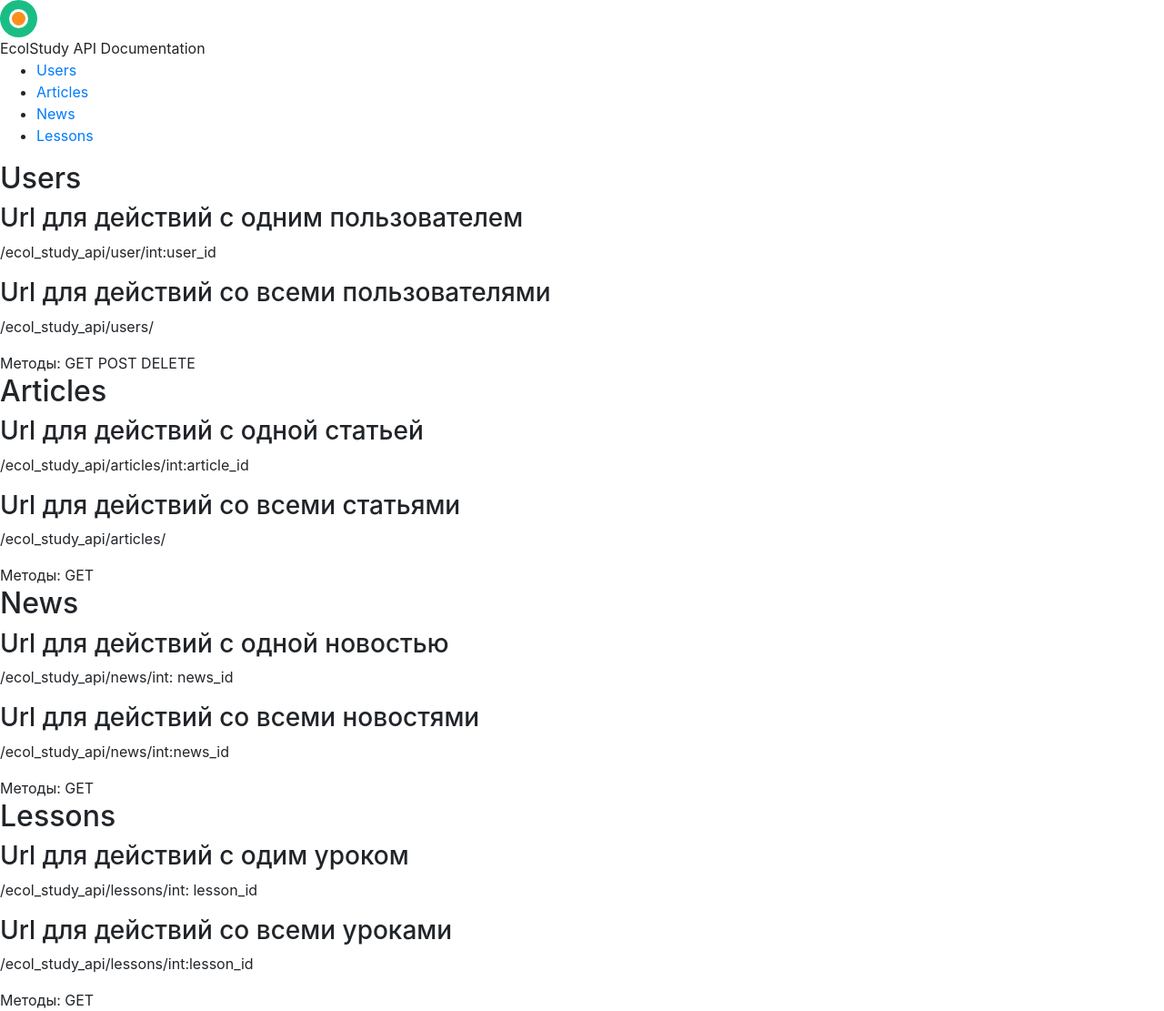
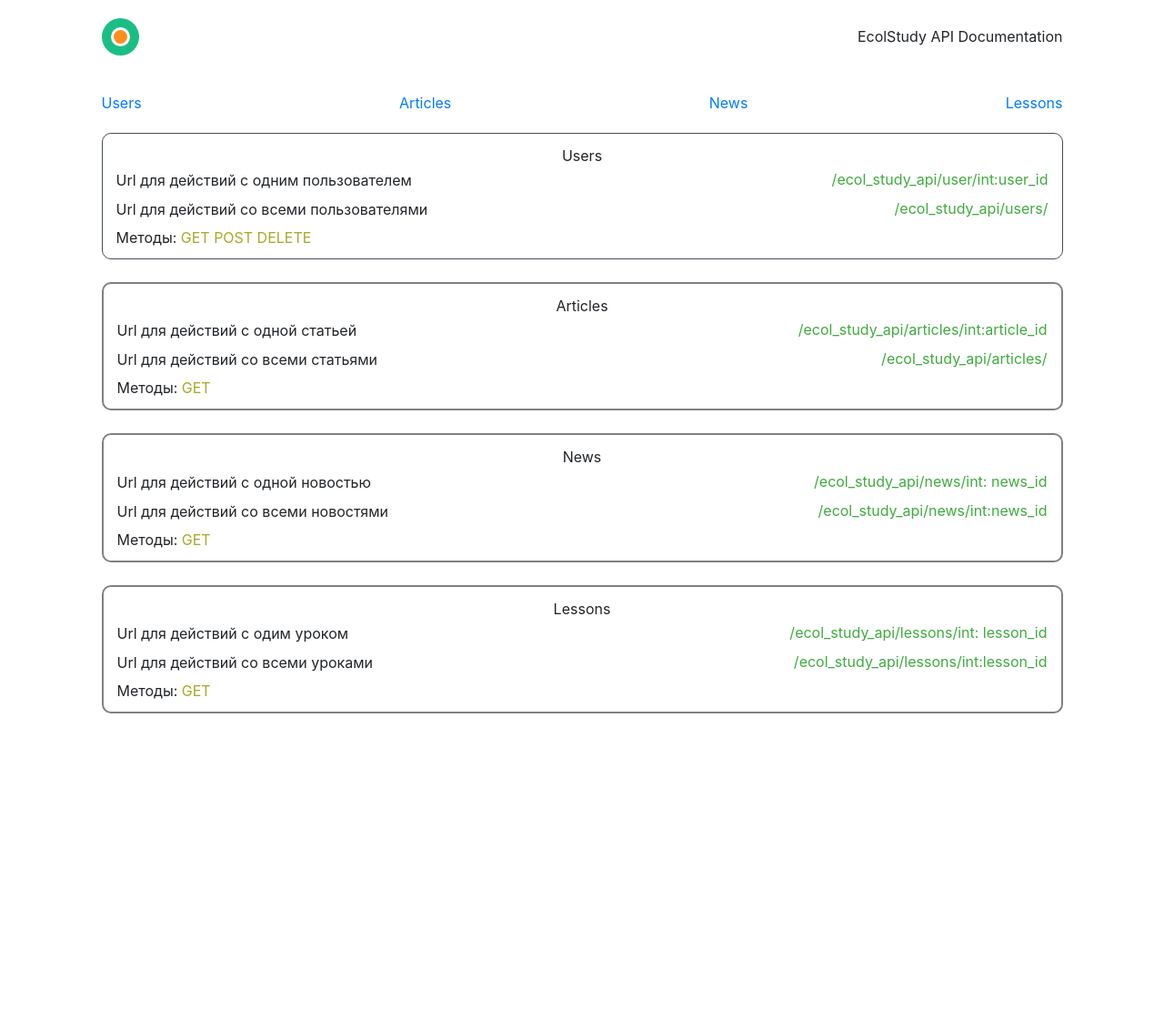
Before and after one commit to ecol-master/EcolApp-LYA-, a Flask app: page /api in a window 1280 px wide. Shown: the whole page at 91% size. After the commit the page ends 784 px from the top, so only its background shows below. Run offline with Flask 2, Linux system fonts and the light colour scheme; some libraries are stand-ins or nearby versions.

Commit message:
change styles and some fixes

```diff
--- a/app/data/users.py
+++ b/app/data/users.py
@@ -28,7 +28,6 @@
     now_test_id = sqlalchemy.Column(sqlalchemy.Integer,
                                 sqlalchemy.ForeignKey("tests.id"))
 
-
     def set_password(self, password):
         self.hashed_password = generate_password_hash(password)
 
--- a/app/main.py
+++ b/app/main.py
@@ -150,7 +150,7 @@
     if not check_is_auth():
         return redirect("/")
     user = db_sess.query(User).filter(User.id == current_user.id).first()
-    # add_lessons()
+    add_lessons()
     if not check_is_auth():
         return redirect("/")
     lessons = db_sess.query(Lesson).all()
--- /dev/null
+++ b/app/static/css/api_page.css
@@ -0,0 +1,119 @@
+*,
+*::before,
+::after {
+    padding: 0;
+    margin: 0;
+    border: 0;
+    box-sizing: border-box;
+}
+
+a {
+    text-decoration: none;
+}
+
+ul,
+ol,
+li {
+    list-style: none;
+}
+
+img {
+    vertical-align: top;
+}
+
+h1,
+h2,
+h3,
+h4,
+h5,
+h6 {
+    font-weight: inherit;
+    font-size: inherit;
+}
+
+html,
+body {
+    height: 100%;
+    line-height: 1;
+}
+
+.content__header {
+    display: flex;
+    justify-content: space-between;
+    height: 80px;
+    align-items: center;
+}
+
+.content__list {
+    display: flex;
+    justify-content: space-between;
+}
+
+.content__menu{
+    margin: 25px 0;
+}
+
+.content__main {
+    padding-bottom: 20px;
+}
+
+.content__doc {}
+
+.doc__users {
+    border: 1px solid #444c56;
+    border-radius: 10px;
+    padding: 15px 15px;
+    margin-bottom: 25px;
+}
+
+.doc__title {
+    text-align: center;
+}
+
+.text__doc {}
+
+.example {
+    display: flex;
+    justify-content: space-between;
+}
+
+.example__text {}
+
+.example__code {
+    color: rgb(63, 171, 63);
+}
+
+.span__code {}
+
+.doc__methods {}
+
+.span__methods {
+    color: rgb(168, 168, 40);
+}
+
+.doc__articles {
+    border: 2px solid grey;
+    border-radius: 10px;
+    padding: 15px 15px;
+    margin-bottom: 25px;
+}
+
+.doc__news {
+    border: 2px solid grey;
+    border-radius: 10px;
+    padding: 15px 15px;
+    margin-bottom: 25px;
+}
+
+.doc__lessons {
+    border: 2px solid grey;
+    border-radius: 10px;
+    padding: 15px 15px;
+    margin-bottom: 25px;
+}
+
+
+[class*="__container"] {
+    max-width: 1057px;
+    margin: 0 auto;
+}
```
Also changed, not shown: app/api/__register_api.py (+11 -2 lines), app/static/css/login_page.css (+103 -1 lines), app/static/css/register_page.css (+136 -0 lines).
